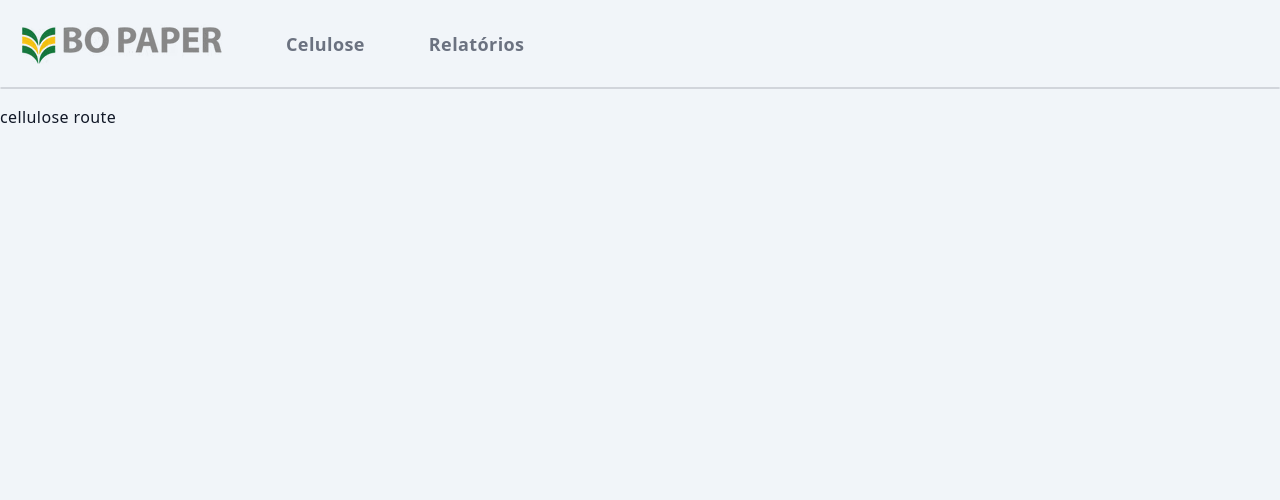
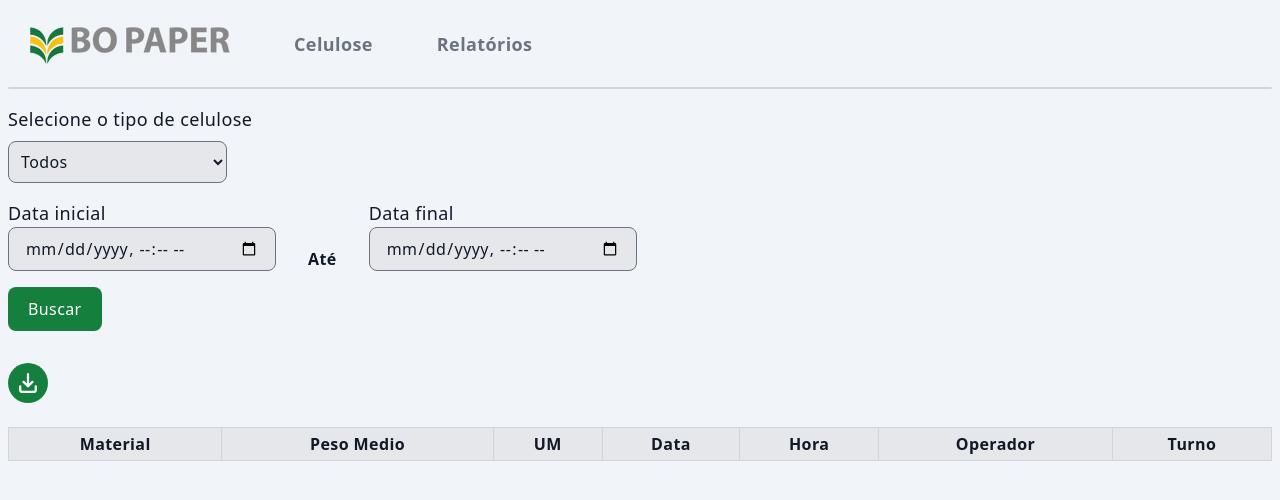
Before and after one commit to Raflord/AXMngr-client, a React (Vite) app: page /report in a window 1280 px wide. Shown: the top 500 px of the page. Built offline with nearby package versions, Linux system fonts and the light colour scheme.

Commit message:
adding reports page with filters and xlsx download

```diff
--- a/package.json
+++ b/package.json
@@ -16,6 +16,7 @@
     "react": "^18.3.1",
     "react-dom": "^18.3.1",
     "react-hook-form": "^7.54.2",
+    "xlsx": "^0.18.5",
     "zod": "^3.24.1"
   },
   "devDependencies": {
--- a/src/api/api.ts
+++ b/src/api/api.ts
@@ -1,5 +1,5 @@
 import axios, { AxiosResponse } from "axios";
-import { DaySum, InputData, LoadRecord } from "../types/types";
+import { DaySum, InputData, InputFiltered, LoadRecord } from "../types/types";
 
 export const fetchLatest = async (): Promise<LoadRecord[]> => {
   const response: AxiosResponse<LoadRecord[]> = await axios.get<LoadRecord[]>(
@@ -23,6 +23,23 @@ export const fetchDay = async (): Promise<DaySum[]> => {
   return response.data ?? null;
 };
 
+export const fetchFiltered = async (
+  inputData: InputFiltered | undefined
+): Promise<LoadRecord[]> => {
+  const response: AxiosResponse<LoadRecord[]> = await axios.post<LoadRecord[]>(
+    "http://127.0.0.1:8080/api/cellulose/filtered",
+    inputData
+  );
+
+  const returnData = response.data.map((record) => ({
+    ...record,
+    createdAt: new Date(record.createdAt),
+    updatedAt: new Date(record.updatedAt),
+  }));
+
+  return returnData ?? null;
+};
+
 export const createNewRecord = async (
   inputData: InputData
 ): Promise<InputData> => {
--- a/src/routes/report.lazy.tsx
+++ b/src/routes/report.lazy.tsx
@@ -1,11 +1,233 @@
+import { useQuery } from "@tanstack/react-query";
 import { createLazyFileRoute } from "@tanstack/react-router";
+import { useState } from "react";
+import { SubmitHandler, useForm } from "react-hook-form";
+import { utils, writeFile } from "xlsx";
+import { z } from "zod";
+import { fetchFiltered } from "../api/api";
 import Header from "../components/header";
+import { InputFiltered } from "../types/types";
+
+const CELLULOSE_TYPE = [
+  "",
+  "Fibra Longa Klabin",
+  "Fibra Curta Klabin",
+  "Fibra Longa UPM PULP",
+  "Fibra Longa Mercer",
+  "Fibra Longa Rottneros",
+] as const;
+
+const formSchema = z.object({
+  celluloseType: z.enum(CELLULOSE_TYPE),
+  firstDate: z.date().optional(),
+  seccondDate: z.date().optional(),
+});
+
+type FormFields = z.infer<typeof formSchema>;
 
 function Report() {
+  // query utils
+  const [queryData, setqueryData] = useState<InputFiltered>();
+
+  const {
+    data: getFilteredData,
+    isFetching: isFetchingFiltered,
+    isError: isErrorFiltered,
+    error: errorFiltered,
+  } = useQuery({
+    queryKey: ["getFiltered", queryData],
+    queryFn: async () => {
+      return await fetchFiltered(queryData);
+    },
+    enabled: !!queryData,
+    refetchOnMount: false,
+    refetchOnWindowFocus: false,
+    retry: 3,
+  });
+
+  // form utils
+  const { register, handleSubmit } = useForm<FormFields>();
+
+  const onSubmit: SubmitHandler<FormFields> = (data) => {
+    const d: InputFiltered = {
+      material: "",
+      first_date: null,
+      seccond_date: null,
+    };
+    if (data.celluloseType) d.material = data.celluloseType;
+    if (data.firstDate) d.first_date = new Date(data.firstDate);
+    if (data.seccondDate) d.seccond_date = new Date(data.seccondDate);
+
+    setqueryData(d);
+  };
+
   return (
     <>
-      <Header />
-      <div>cellulose route</div>
+      <main className="mx-auto flex min-h-screen max-w-7xl flex-col px-2">
+        <Header />
+        <form onSubmit={handleSubmit(onSubmit)}>
+          <div>
+            <fieldset className="flex flex-col">
+              <label htmlFor="celluloseType" className="mb-2 text-lg">
+                Selecione o tipo de celulose
+              </label>
+              <select
+                {...register("celluloseType")}
+                id="celluloseType"
+                className="mb-4 w-full max-w-fit rounded-lg border border-gray-500 bg-gray-200 p-2 focus:border-yellow-500 focus:ring-yellow-500"
+              >
+                <option value="">Todos</option>
+                <option value="Fibra Longa Klabin">Fibra Longa Klabin</option>
+                <option value="Fibra Curta Klabin">Fibra Curta Klabin</option>
+                <option value="Fibra Longa UPM PULP">
+                  Fibra Longa UPM PULP
+                </option>
+                <option value="Fibra Longa Mercer">Fibra Longa Mercer</option>
+                <option value="Fibra Longa Rottneros">
+                  Fibra Longa Rottneros
+                </option>
+              </select>
+            </fieldset>
+            <fieldset>
+              <div className="flex max-w-fit flex-col gap-x-8 sm:flex-row sm:items-end">
+                <div>
+                  <label htmlFor="firstDate" className="block text-lg">
+                    Data inicial
+                  </label>
+                  <input
+                    {...register("firstDate")}
+                    id="firstDate"
+                    type="datetime-local"
+                    className="block w-full rounded-lg border border-gray-500 bg-gray-200 px-4 py-2 focus:border-yellow-500 focus:ring-yellow-500"
+                  />
+                </div>
+                <div className="mt-2 font-bold">Até</div>
+                <div>
+                  <label htmlFor="seccondDate" className="block text-lg">
+                    Data final
+                  </label>
+                  <input
+                    {...register("seccondDate")}
+                    id="seccondDate"
+                    type="datetime-local"
+                    className="block w-full rounded-lg border border-gray-500 bg-gray-200 px-4 py-2 text-gray-900 focus:border-yellow-500 focus:ring-yellow-500"
+                  />
+                </div>
+              </div>
+            </fieldset>
+          </div>
+          {isFetchingFiltered ? (
+            <button
+              disabled
+              type="button"
+              className="mb-8 mt-4 rounded-lg bg-green-700 px-5 py-2.5 font-medium text-white hover:bg-green-800 focus:outline-none focus:ring-2 focus:ring-yellow-300"
+            >
+              <svg
+                aria-hidden="true"
+                role="status"
+                className="me-3 inline h-4 w-4 animate-spin text-white"
+                viewBox="0 0 100 101"
+                fill="none"
+                xmlns="http://www.w3.org/2000/svg"
+              >
+                <path
+                  d="M100 50.5908C100 78.2051 77.6142 100.591 50 100.591C22.3858 100.591 0 78.2051 0 50.5908C0 22.9766 22.3858 0.59082 50 0.59082C77.6142 0.59082 100 22.9766 100 50.5908ZM9.08144 50.5908C9.08144 73.1895 27.4013 91.5094 50 91.5094C72.5987 91.5094 90.9186 73.1895 90.9186 50.5908C90.9186 27.9921 72.5987 9.67226 50 9.67226C27.4013 9.67226 9.08144 27.9921 9.08144 50.5908Z"
+                  fill="currentColor"
+                />
+                <path
+                  d="M93.9676 39.0409C96.393 38.4038 97.8624 35.9116 97.0079 33.5539C95.2932 28.8227 92.871 24.3692 89.8167 20.348C85.8452 15.1192 80.8826 10.7238 75.2124 7.41289C69.5422 4.10194 63.2754 1.94025 56.7698 1.05124C51.7666 0.367541 46.6976 0.446843 41.7345 1.27873C39.2613 1.69328 37.813 4.19778 38.4501 6.62326C39.0873 9.04874 41.5694 10.4717 44.0505 10.1071C47.8511 9.54855 51.7191 9.52689 55.5402 10.0491C60.8642 10.7766 65.9928 12.5457 70.6331 15.2552C75.2735 17.9648 79.3347 21.5619 82.5849 25.841C84.9175 28.9121 86.7997 32.2913 88.1811 35.8758C89.083 38.2158 91.5421 39.6781 93.9676 39.0409Z"
+                  fill="#1C64F2"
+                />
+              </svg>
+              Buscando...
+            </button>
+          ) : isErrorFiltered ? (
+            <button className="mb-2 mt-4 max-w-80 rounded-lg bg-green-700 px-5 py-2.5 font-medium text-white hover:bg-green-800 focus:outline-none focus:ring-2 focus:ring-yellow-300">
+              {errorFiltered.message}
+            </button>
+          ) : (
+            <button
+              type="submit"
+              className="mb-8 mt-4 max-w-28 rounded-lg bg-green-700 px-5 py-2.5 font-medium text-white hover:bg-green-800 focus:outline-none focus:ring-2 focus:ring-yellow-300"
+            >
+              Buscar
+            </button>
+          )}
+        </form>
+        <button
+          onClick={() => {
+            if (!getFilteredData) return;
+            const formatedData = getFilteredData.map((row) => {
+              return {
+                material: row.material?.toUpperCase(),
+                peso_medio: row.average_weight,
+                unidade_medida: row.unit,
+                data: row.createdAt?.toLocaleDateString(),
+                hora: row.createdAt?.toLocaleTimeString(),
+                operador: row.operator.toUpperCase(),
+                turno: row.shift.toUpperCase(),
+              };
+            });
+
+            const worksheet = utils.json_to_sheet(formatedData);
+            const workbook = utils.book_new();
+            utils.book_append_sheet(workbook, worksheet);
+            writeFile(workbook, "export.xlsx", { compression: true });
+          }}
+          type="button"
+          className="me-2 inline-flex max-w-fit items-center rounded-full bg-green-700 p-2.5 text-center text-sm font-medium text-white hover:bg-green-800 focus:outline-none focus:ring-4 focus:ring-blue-300"
+        >
+          <svg
+            className="h-5 w-5 text-white"
+            aria-hidden="true"
+            xmlns="http://www.w3.org/2000/svg"
+            fill="none"
+            viewBox="0 0 16 18"
+          >
+            <path
+              stroke="currentColor"
+              strokeLinecap="round"
+              strokeLinejoin="round"
+              strokeWidth="2"
+              d="M8 1v11m0 0 4-4m-4 4L4 8m11 4v3a2 2 0 0 1-2 2H3a2 2 0 0 1-2-2v-3"
+            />
+          </svg>
+          <span className="sr-only">Icon description</span>
+        </button>
+        <table className="my-6 block overflow-x-auto md:table">
+          <thead>
+            <tr>
+              <th>Material</th>
+              <th>Peso Medio</th>
+              <th>UM</th>
+              <th>Data</th>
+              <th>Hora</th>
+              <th>Operador</th>
+              <th>Turno</th>
+            </tr>
+          </thead>
+          <tbody>
+            {getFilteredData?.map((record) => {
+              return (
+                <tr className="capitalize even:bg-[#e5e7eb]" key={record.id}>
+                  <td>{record.material}</td>
+                  <td>{record.average_weight}</td>
+                  <td>{record.unit}</td>
+                  <td>{record.createdAt?.toLocaleDateString("pt-BR")}</td>
+                  <td>
+                    {record.createdAt?.toLocaleTimeString("pt-BR", {
+                      hour: "2-digit",
+                      minute: "2-digit",
+                    })}
+                  </td>
+                  <td>{record.operator}</td>
+                  <td>{record.shift}</td>
+                </tr>
+              );
+            })}
+          </tbody>
+        </table>
+      </main>
     </>
   );
 }
```
Also changed, not shown: src/types/types.ts (+7 -0 lines), 1 other file (tests, documents, lock files or other folders).
